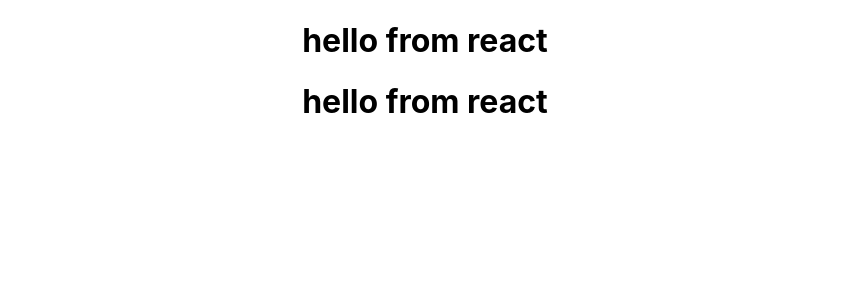
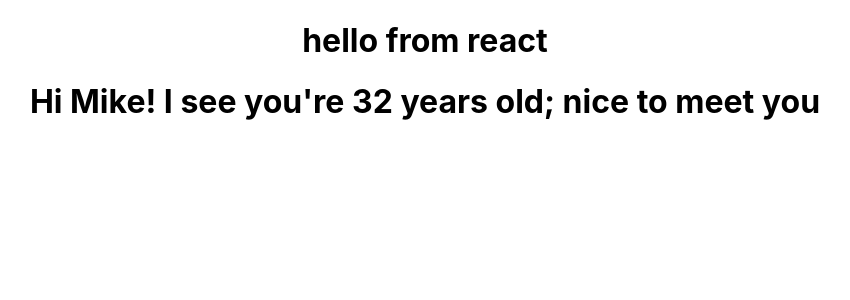
Before and after one commit to avabellaw/learning-react, a React (Create React App) app in the folder my-app/: page / in a window 1280 px wide. Shown: the top 300 px of the page, without its empty margins (215-1065 px from the left). Built offline with nearby package versions, Linux system fonts and the light colour scheme.

Commit message:
Add stateless function with props

```diff
--- a/my-app/src/App.js
+++ b/my-app/src/App.js
@@ -7,7 +7,7 @@
   return (
     <div className="App">
       <FunctionalGreeting />
-      <FunctionalGreetingWithProps />
+      <FunctionalGreetingWithProps greeting="nice to meet you" name="Mike" age="32" />
     </div>
   );
 }
--- a/my-app/src/components/FunctionalGreetingWithProps.js
+++ b/my-app/src/components/FunctionalGreetingWithProps.js
@@ -1,6 +1,6 @@
 import React from "react";
 
 
-const FunctionalGreetingWithProps = (props) => <h1>hello {props.name} from react</h1>;
+const FunctionalGreetingWithProps = (props) => <h1>Hi {props.name}! I see you're {props.age} years old; {props.greeting}</h1>;
 
 export default FunctionalGreetingWithProps;
```
